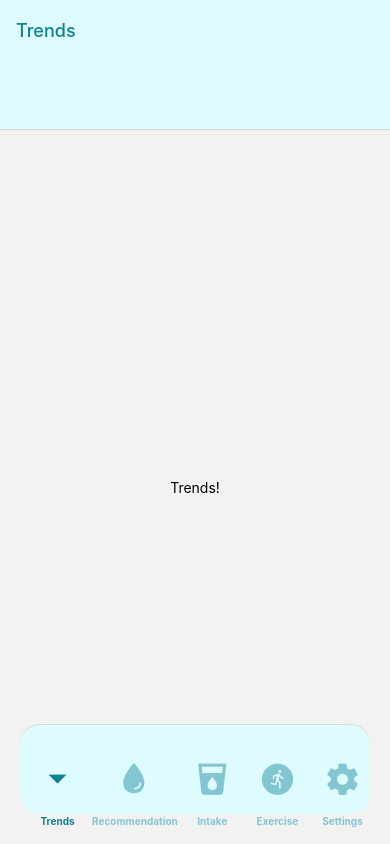
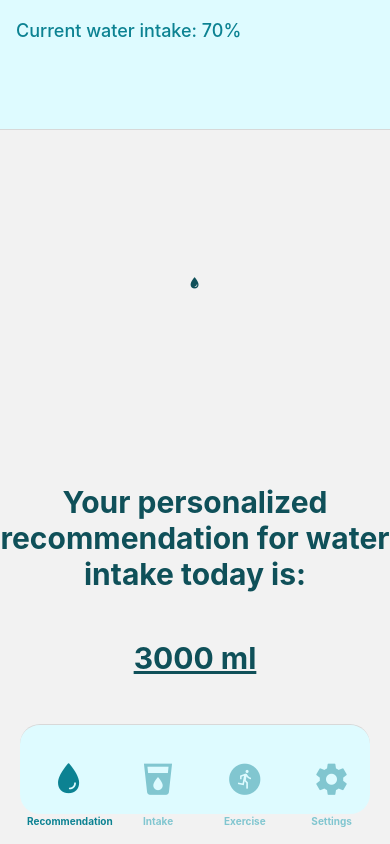
Before and after one commit to richardm213/hydration-helper, a React Native app: screen / in a window 390 px wide. Built offline with nearby package versions, Linux system fonts and the light colour scheme.

Commit message:
Remove TrendsTab

```diff
--- a/App.js
+++ b/App.js
@@ -3,7 +3,6 @@ import {NavigationContainer} from '@react-navigation/native';
 import {createBottomTabNavigator} from '@react-navigation/bottom-tabs';
 import {MaterialIcons} from '@expo/vector-icons';
 import {Icon} from 'react-native-elements';
-import TrendsTab from './components/TrendsTab';
 import RecommendationTab from './components/RecommendationTab';
 import IntakeTab from './components/IntakeTab';
 import ExerciseTab from './components/ExerciseTab';
@@ -67,7 +66,6 @@ function Tabs() {
           marginTop: 20,
         },
       }}>
-      <Tab.Screen name="Trends" component={TrendsTab} />
       <Tab.Screen
         name="Recommendation"
         component={RecommendationTab}
```
